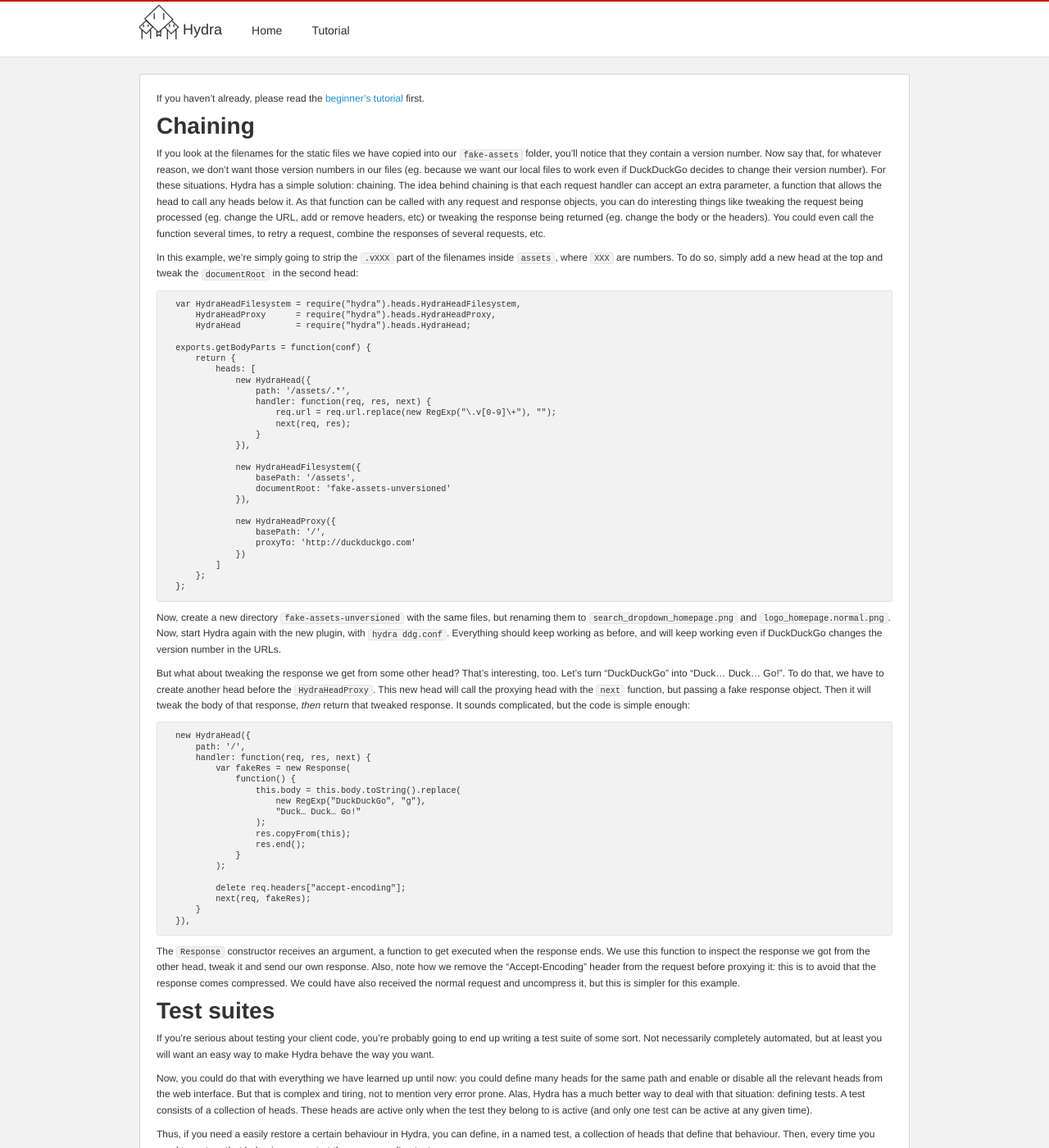
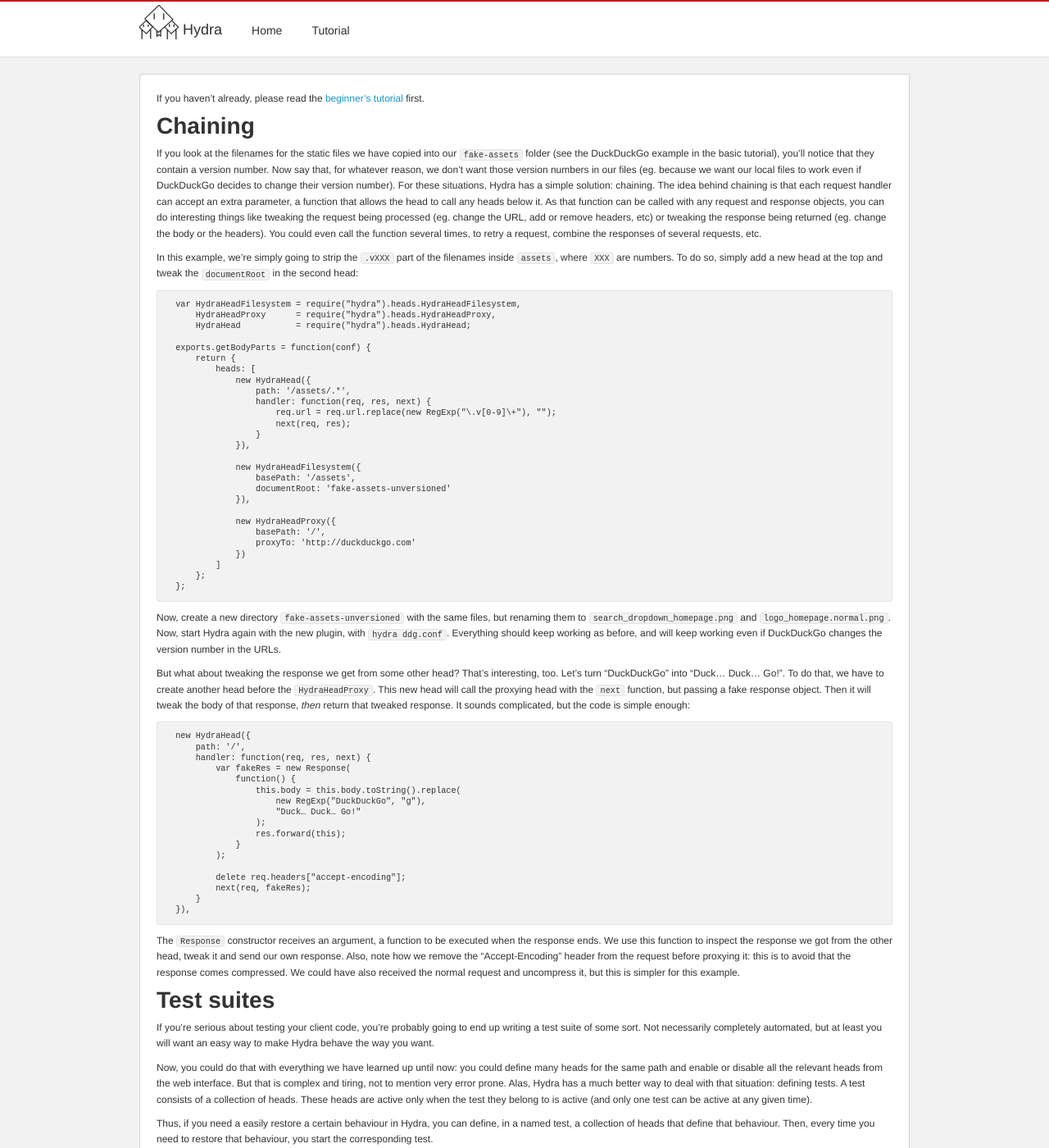
Before and after one commit to robohydra/robohydra, a Jekyll site: the page built from tutorial/advanced/index.md, in a window 1280 px wide and 1400 px high. Shown: the whole window at 82% size. Built offline with Jekyll 4.4.1, drawn with Linux system fonts in a browser that asks for light colours.

Commit message:
Minor updates

```diff
--- a/tutorial/advanced/index.md
+++ b/tutorial/advanced/index.md
@@ -8,19 +8,20 @@ Chaining
 --------
 
 If you look at the filenames for the static files we have copied into
-our `fake-assets` folder, you'll notice that they contain a version
-number. Now say that, for whatever reason, we don't want those version
-numbers in our files (eg. because we want our local files to work even
-if DuckDuckGo decides to change their version number). For these
-situations, Hydra has a simple solution: chaining. The idea behind
-chaining is that each request handler can accept an extra parameter, a
-function that allows the head to call any heads below it. As that
-function can be called with any request and response objects, you can
-do interesting things like tweaking the request being processed
-(eg. change the URL, add or remove headers, etc) or tweaking the
-response being returned (eg. change the body or the headers). You
-could even call the function several times, to retry a request,
-combine the responses of several requests, etc.
+our `fake-assets` folder (see the DuckDuckGo example in the basic
+tutorial), you'll notice that they contain a version number. Now say
+that, for whatever reason, we don't want those version numbers in our
+files (eg. because we want our local files to work even if DuckDuckGo
+decides to change their version number). For these situations, Hydra
+has a simple solution: chaining. The idea behind chaining is that each
+request handler can accept an extra parameter, a function that allows
+the head to call any heads below it. As that function can be called
+with any request and response objects, you can do interesting things
+like tweaking the request being processed (eg. change the URL, add or
+remove headers, etc) or tweaking the response being returned
+(eg. change the body or the headers). You could even call the function
+several times, to retry a request, combine the responses of several
+requests, etc.
 
 In this example, we're simply going to strip the `.vXXX` part of the
 filenames inside `assets`, where `XXX` are numbers. To do so, simply
@@ -80,8 +81,7 @@ response. It sounds complicated, but the code is simple enough:
                           new RegExp("DuckDuckGo", "g"),
                           "Duck… Duck… Go!"
                       );
-                      res.copyFrom(this);
-                      res.end();
+                      res.forward(this);
                   }
               );
 
@@ -90,7 +90,7 @@ response. It sounds complicated, but the code is simple enough:
           }
       }),
 
-The `Response` constructor receives an argument, a function to get
+The `Response` constructor receives an argument, a function to be
 executed when the response ends. We use this function to inspect the
 response we got from the other head, tweak it and send our own
 response. Also, note how we remove the "Accept-Encoding" header from
```
Also changed, not shown: index.md (+3 -0 lines), tutorial/index.md (+6 -5 lines).
